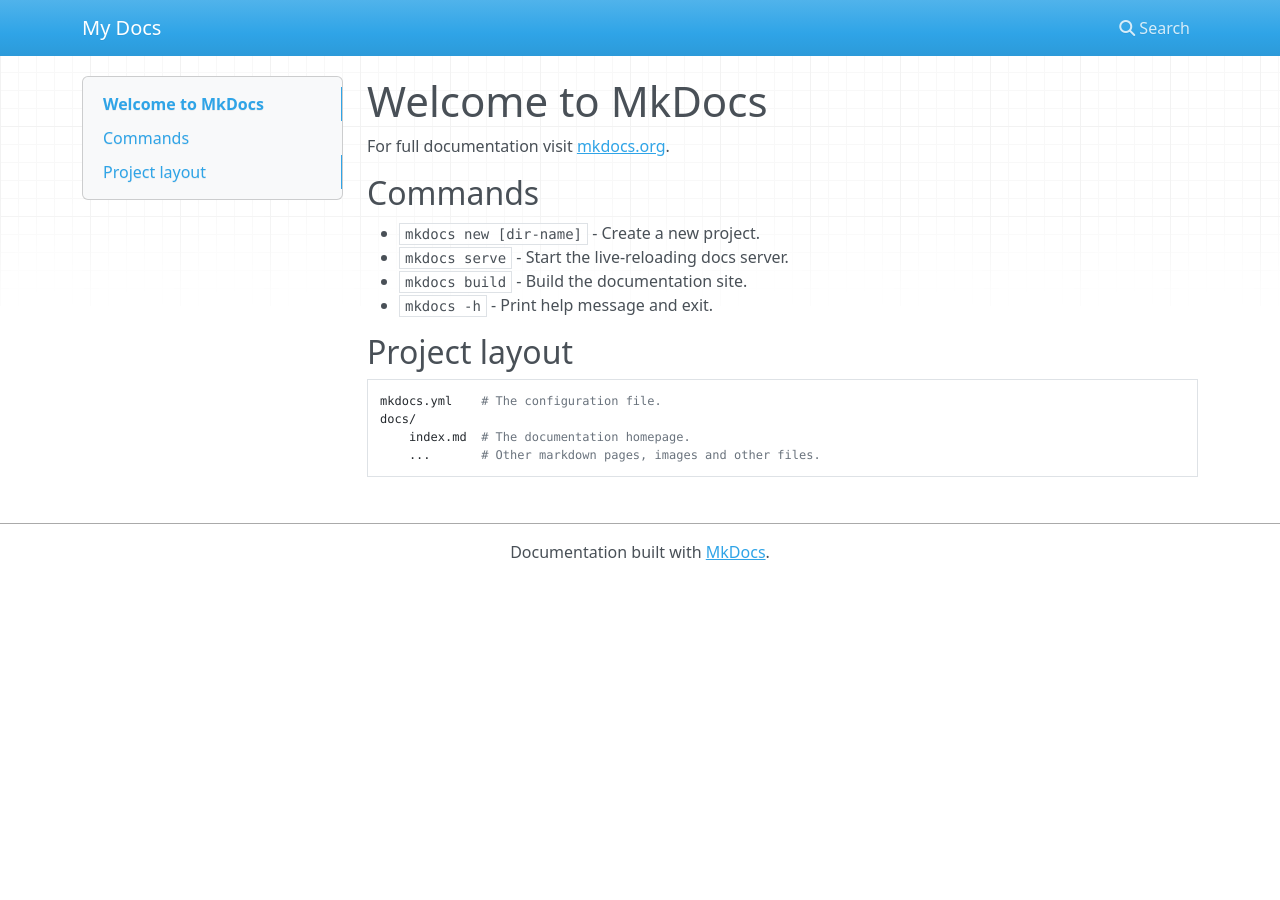
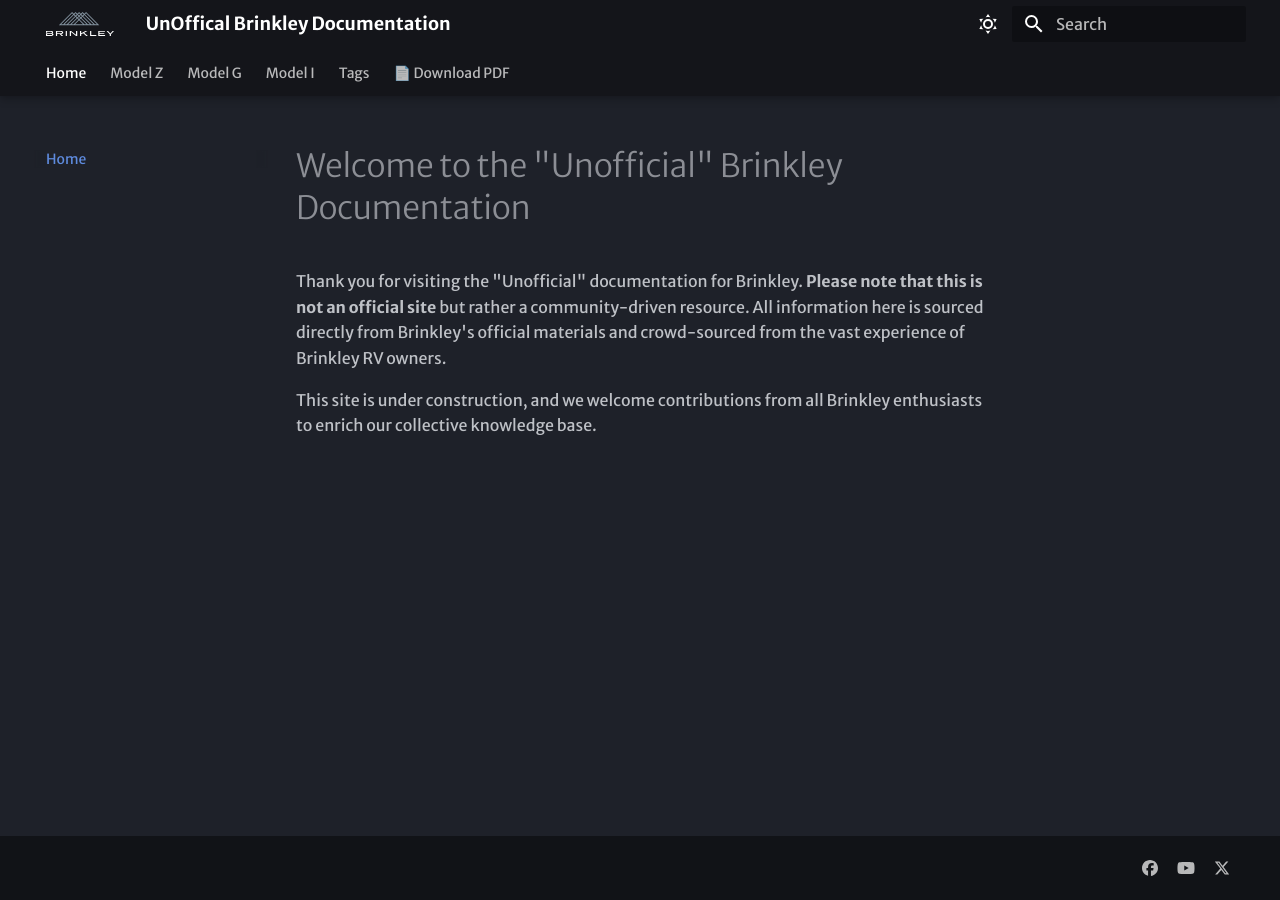
Before and after one commit to spercle/brinkley-docs, an MkDocs documentation site: the page built from docs/index.md, in a window 1280 px wide. Built offline with MkDocs 1.6.1 and Material for MkDocs 9.7.7, drawn with Linux system fonts in a browser that asks for light colours; nearby versions of some CDN libraries; some web fonts are replaced.

```diff
--- a/docs/index.md
+++ b/docs/index.md
@@ -1,17 +1,5 @@
-# Welcome to MkDocs
+# Welcome to the "Unofficial" Brinkley Documentation
 
-For full documentation visit [mkdocs.org](https://www.mkdocs.org).
+Thank you for visiting the "Unofficial" documentation for Brinkley. **Please note that this is not an official site** but rather a community-driven resource. All information here is sourced directly from Brinkley's official materials and crowd-sourced from the vast experience of Brinkley RV owners.
 
-## Commands
-
-* `mkdocs new [dir-name]` - Create a new project.
-* `mkdocs serve` - Start the live-reloading docs server.
-* `mkdocs build` - Build the documentation site.
-* `mkdocs -h` - Print help message and exit.
-
-## Project layout
-
-    mkdocs.yml    # The configuration file.
-    docs/
-        index.md  # The documentation homepage.
-        ...       # Other markdown pages, images and other files.
+This site is under construction, and we welcome contributions from all Brinkley enthusiasts to enrich our collective knowledge base.
--- a/mkdocs.yml
+++ b/mkdocs.yml
@@ -1 +1,106 @@
-site_name: My Docs
+site_name: UnOffical Brinkley Documentation
+theme:
+  name: material
+  font:
+    text: Merriweather Sans
+    code: Red Hat Mono
+  logo: assets/brinkley-rv-logo.svg
+  favicon: assets/Brinkley-B.png
+  features:
+    - navigation.footer
+    - announce.dismiss
+    - content.code.annotate
+    - content.code.copy
+    - navigation.indexes
+
+  palette:
+    # Dark Mode
+    - scheme: slate
+      toggle:
+        icon: material/weather-sunny
+        name: Dark mode
+      primary: black
+      accent: deep purple
+
+    # Light Mode
+    - scheme: default
+      toggle:
+        icon: material/weather-night
+        name: Light mode
+      primary: black
+      accent: deep purple
+  features:
+    - navigation.instant
+    - navigation.instant.progress
+    - navigation.instant.preview
+    - navigation.tracking
+    - navigation.tabs
+    - navigation.tabs.sticky
+    - navigation.top
+    - search.suggest
+    - search.highlight
+    - search.share
+
+
+markdown_extensions:
+  - attr_list
+#  - pymdownx.emoji:
+#      emoji_index: !!python/name:material.extensions.emoji.twemoji
+#      emoji_generator: !!python/name:material.extensions.emoji.to_svg
+  - pymdownx.highlight:
+      anchor_linenums: true
+      line_spans: __span
+      pygments_lang_class: true
+  - pymdownx.inlinehilite
+  - pymdownx.snippets
+  - pymdownx.superfences:
+      custom_fences:
+        - name: mermaid
+          class: mermaid
+          format: !!python/name:pymdownx.superfences.fence_code_format
+  - pymdownx.tabbed:
+      alternate_style: true
+  - admonition
+  - pymdownx.details
+
+nav:
+  - Home: index.md
+  # Model Z
+  - Model Z:
+    - Model Z: model-z/index.md
+    - Model 3400:
+      - Model Z-3400: model-z/3400/index.md
+  # Model G
+  - Model G:
+    - Model G: model-g/index.md
+    - Model 3950:
+      - Model G-3950: model-g/3950/index.md
+    - Model 3970:
+      - Model G-3970: model-g/3970/index.md
+  # Model I
+  - Model I:
+    - About: model-i/index.md
+  - Tags: tags.md
+  - 📄 Download PDF: pdf/document.pdf
+
+
+
+plugins:
+  - search
+  - tags
+  - with-pdf:
+      author: Percle
+      cover_subtitle: ""
+      copyright: Copyright © 2025
+      toc_level: 3
+
+
+extra:
+  generator: false
+  social:
+    - icon: simple/facebook
+      link: https://www.facebook.com/officialbrinkleyrv
+    - icon: fontawesome/brands/youtube
+      link: https://www.youtube.com/@BrinkleyRV
+    - icon: fontawesome/brands/x-twitter
+      link: https://twitter.com/BrinkleyRv
```
Also changed, not shown: docs/model-g/3950/index.md (added, +5 -0 lines), docs/model-g/3970/index.md (added, +1 -0 lines), docs/model-g/index.md (added, +9 -0 lines), docs/assets/Brinkley-B.png (added), docs/assets/brinkley-rv-logo.svg (added), docs/model-i/index.md (added), docs/model-z/3400/index.md (added), docs/model-z/index.md (added), docs/tags.md (added), 1 other file.
